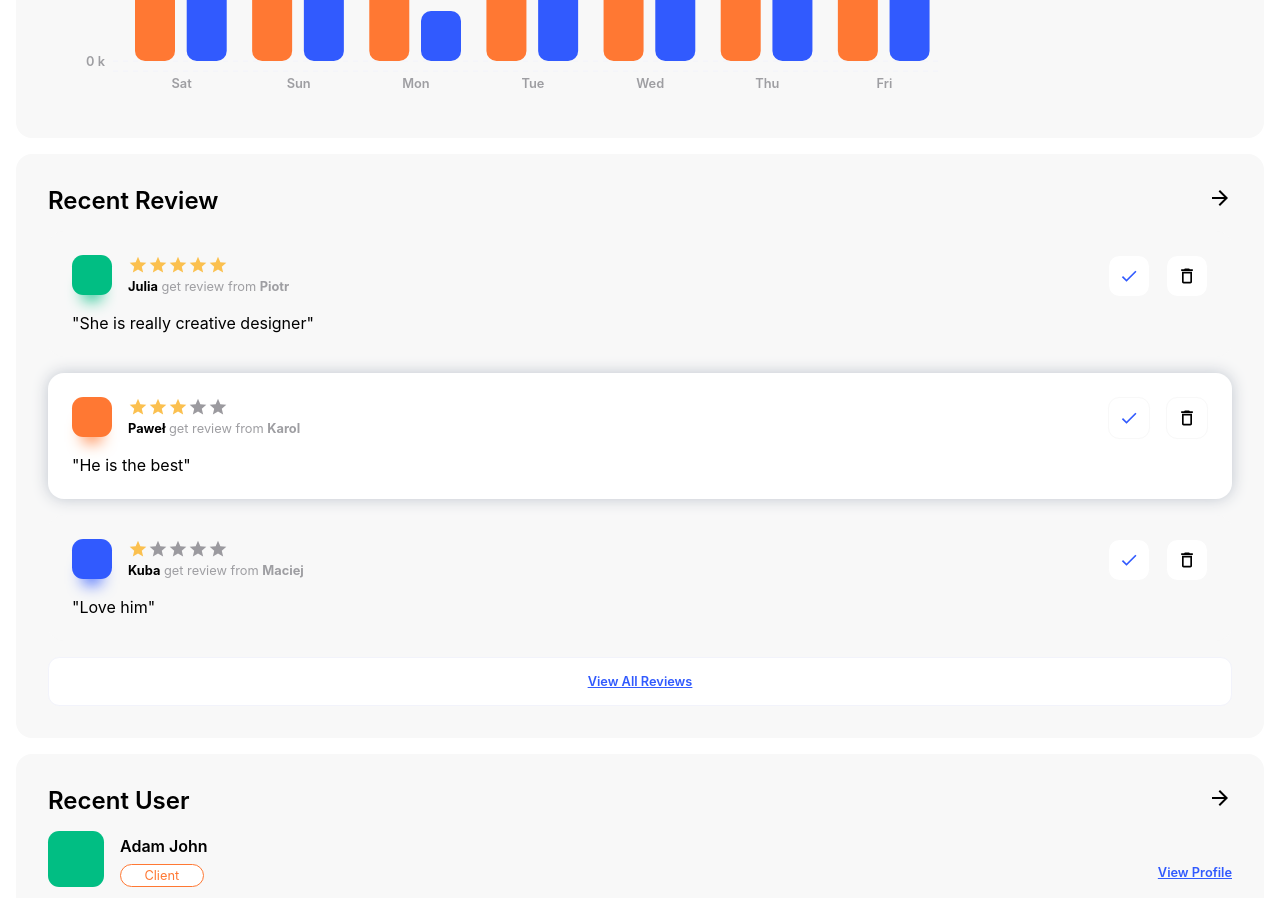
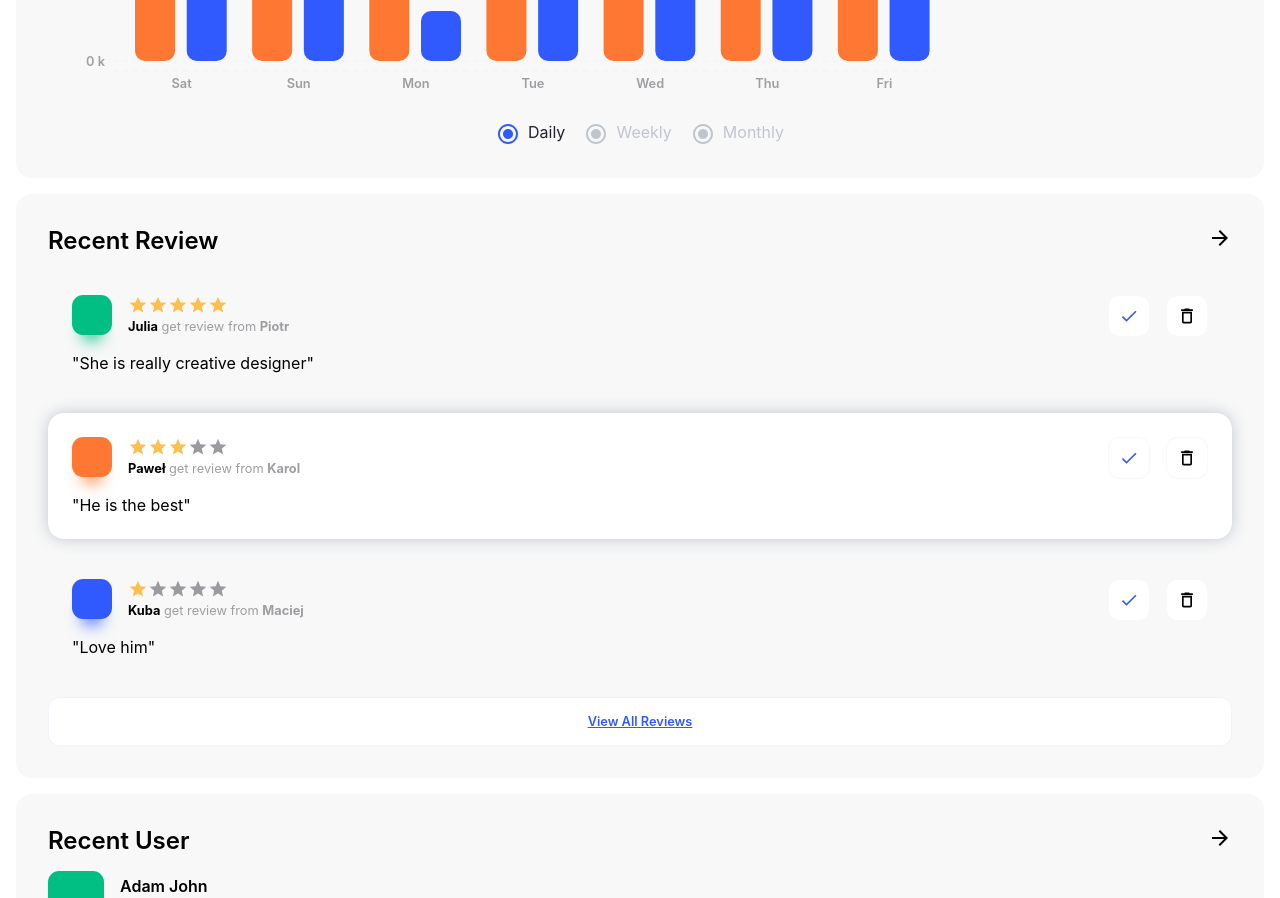
Before and after one commit to cichowlasp/projekt2, a React (Create React App) app: page /#/ in a window 1280 px wide. Shown: the part 1460-2358 px from the top of the page. Built offline with nearby package versions, Linux system fonts and the light colour scheme.

Commit message:
ended Activity Chart section

```diff
--- a/src/Components/Home/Home.tsx
+++ b/src/Components/Home/Home.tsx
@@ -5,6 +5,7 @@ import Comment from '../Comment/Comment';
 import styled from 'styled-components';
 import User from '../User/User';
 import ActivityChart from '../ActivityChart/ActivityChart';
+import RadioButtonCheckedIcon from '@material-ui/icons/RadioButtonChecked';
 
 const Home = () => {
 	const activities = [
@@ -103,6 +104,20 @@ const Home = () => {
 			</Section>
 			<Section title='Activity Chart'>
 				<ActivityChart data={data} />
+				<OptionWrapper>
+					<Option active>
+						<RadioButtonCheckedIcon />{' '}
+						<OptionText active>Daily</OptionText>
+					</Option>
+					<Option>
+						<RadioButtonCheckedIcon />{' '}
+						<OptionText>Weekly</OptionText>
+					</Option>
+					<Option>
+						<RadioButtonCheckedIcon />{' '}
+						<OptionText>Monthly</OptionText>
+					</Option>
+				</OptionWrapper>
 			</Section>
 			<Section title='Recent Review'>
 				{comments.map((el, index) => (
@@ -171,4 +186,27 @@ const Blue = styled.div`
 	color: ${({ theme }) => theme.colors.blue};
 `;
 
+interface OptionProps {
+	active?: boolean;
+}
+
+const Option = styled.span<OptionProps>`
+	display: flex;
+	color: ${(props) =>
+		props.active ? props.theme.colors.blue : props.theme.colors.greyFont};
+`;
+const OptionWrapper = styled.span`
+	margin: 0 auto;
+	display: flex;
+	flex-direction: row;
+	width: 18rem;
+	justify-content: space-between;
+	margin-top: 1rem;
+`;
+
+const OptionText = styled.div<OptionProps>`
+	margin-left: 0.5rem;
+	color: ${(props) =>
+		props.active ? props.theme.colors.black : props.theme.colors.greyFont};
+`;
 export default Home;
```
